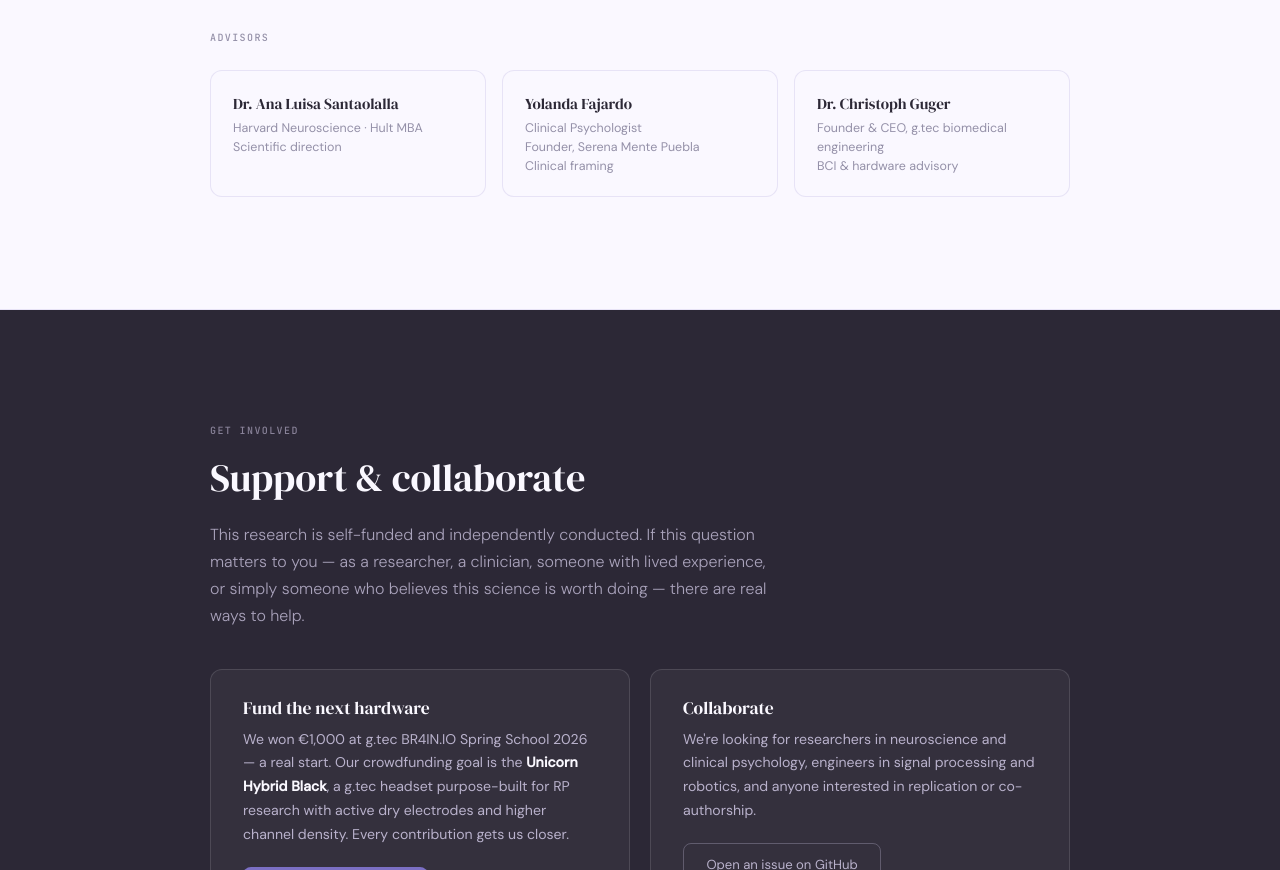
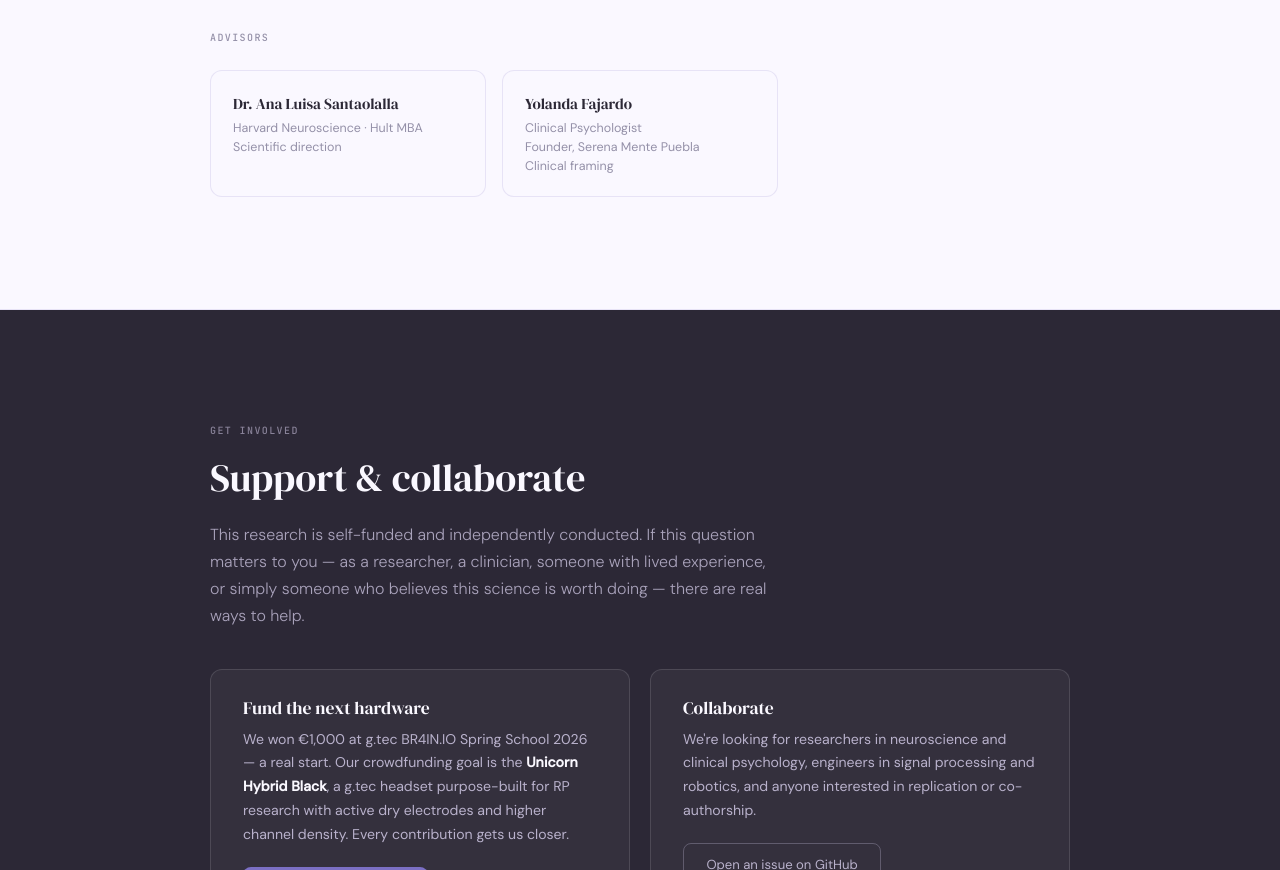
Before and after one commit to binivazqua/Sandhi, a plain HTML site: page docs/index.html in a window 1280 px wide. Shown: the part 5339-6209 px from the top of the page. Drawn offline with Linux system fonts and the light colour scheme.

Commit message:
key advisor modif

```diff
--- a/docs/index.html
+++ b/docs/index.html
@@ -969,10 +969,10 @@
             <div class="advisor-name">Yolanda Fajardo</div>
             <p class="advisor-role">Clinical Psychologist<br/>Founder, Serena Mente Puebla<br/>Clinical framing</p>
           </div>
-          <div class="advisor-card">
+          <!--<div class="advisor-card">
             <div class="advisor-name">Dr. Christoph Guger</div>
             <p class="advisor-role">Founder & CEO, g.tec biomedical engineering<br/>BCI & hardware advisory</p>
-          </div>
+          </div>-->
         </div>
       </div>
     </div>
```
